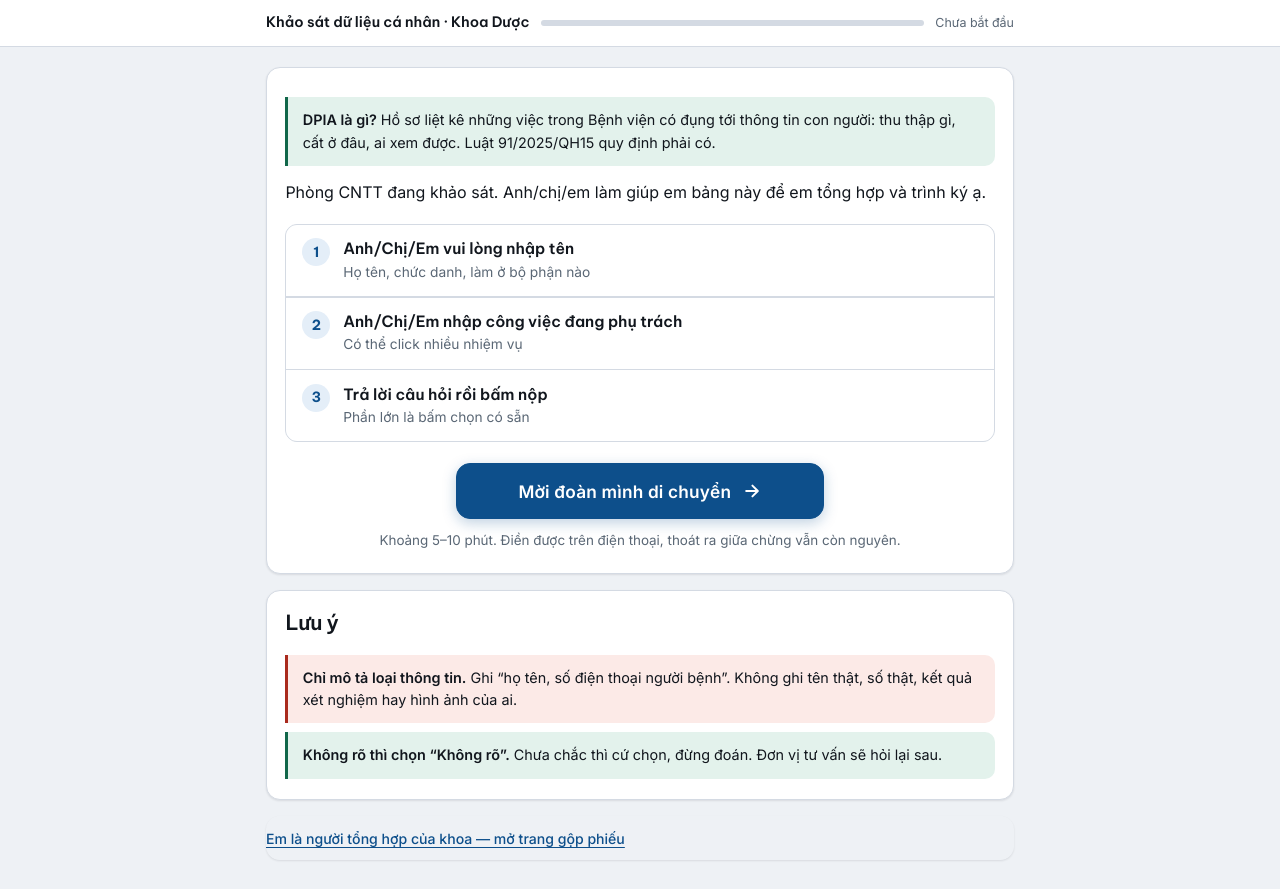
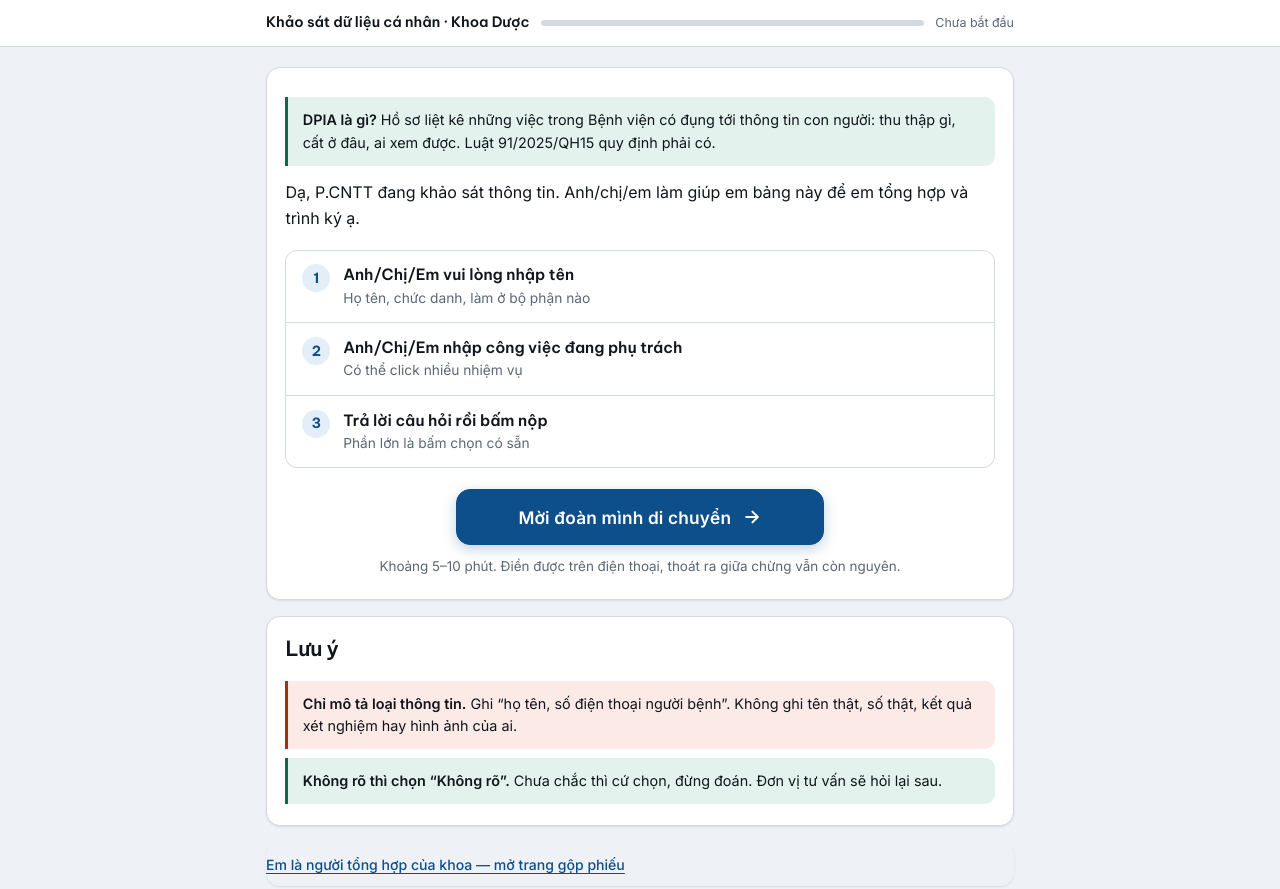
Before and after one commit to hcvt8683-netizen/khao-sat-du-lieu-ca-nhan, a plain HTML site: page index.html in a window 1280 px wide. Shown: the top 889 px of the page. Drawn offline with Linux system fonts and the light colour scheme.

Commit message:
Sua cau dan o man hinh mo dau theo chu cua user
Co-Authored-By: Claude Opus 5 <noreply@anthropic.com>

```diff
--- a/index.html
+++ b/index.html
@@ -703,7 +703,7 @@ function manMo(m){
     "con người: thu thập gì, cất ở đâu, ai xem được. Luật 91/2025/QH15 quy định phải có.";
   n.appendChild(hop);
 
-  var p2 = el("p", null, "Phòng CNTT đang khảo sát. Anh/chị/em làm giúp em bảng này để em tổng hợp và trình ký ạ.");
+  var p2 = el("p", null, "Dạ, P.CNTT đang khảo sát thông tin. Anh/chị/em làm giúp em bảng này để em tổng hợp và trình ký ạ.");
   p2.style.marginTop = ".9rem";
   n.appendChild(p2);
 
```
